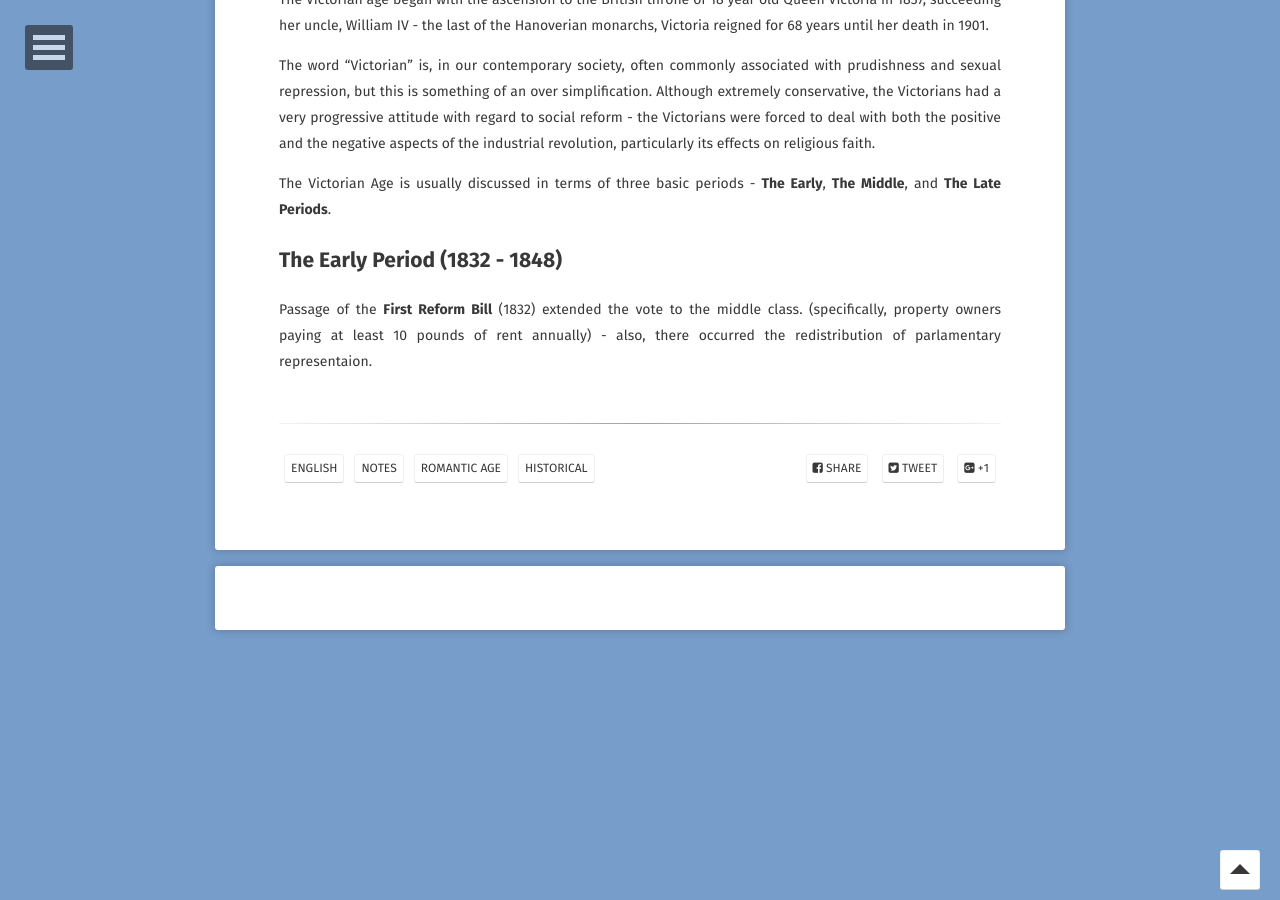
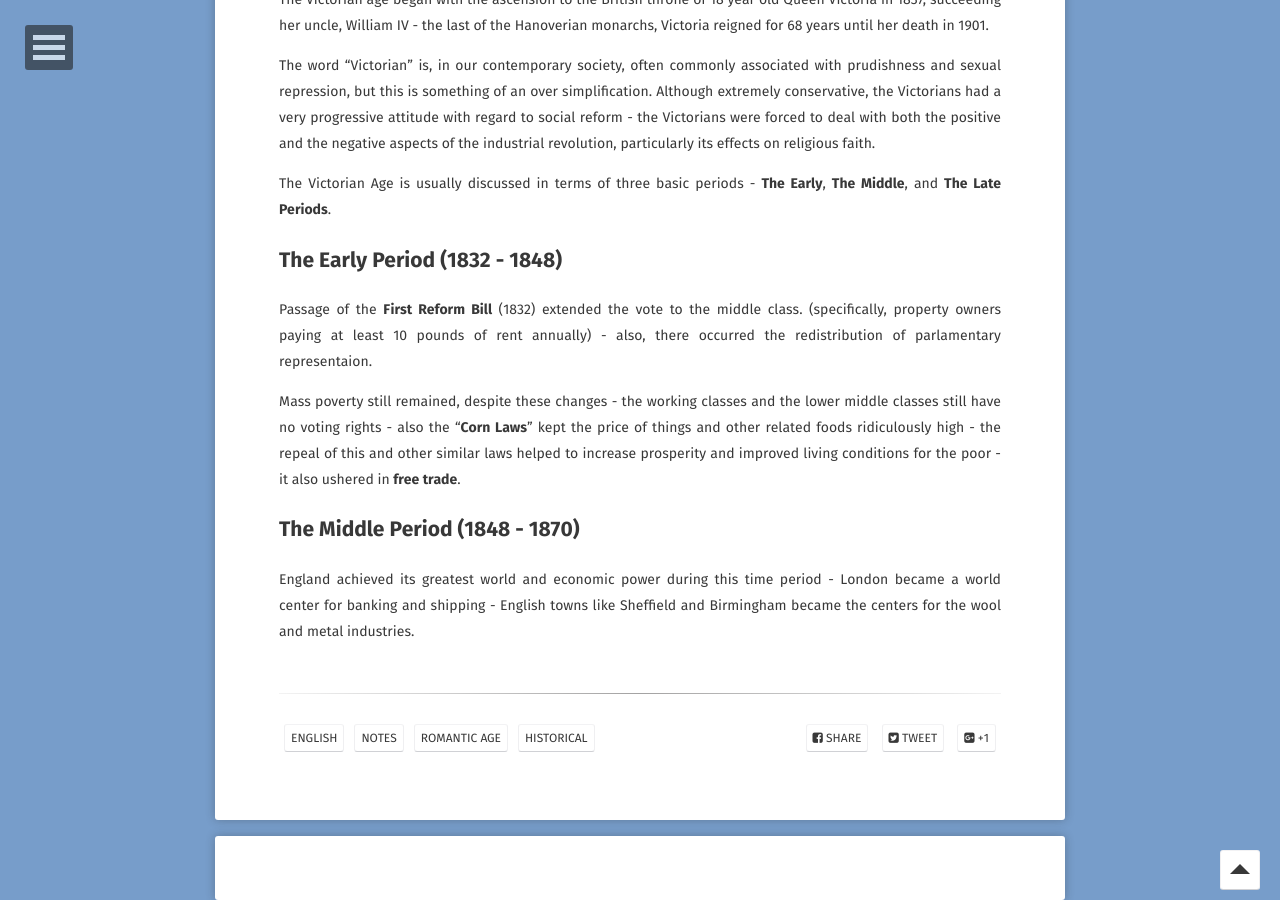
Before and after one commit to EthenStrine/site, a Jekyll site: the page built from _posts/2019-04-16-victoria.md, in a window 1280 px wide and 900 px high, scrolled down 687 px. Built offline with Jekyll 4.4.1, drawn with Linux system fonts in a browser that asks for light colours; some web fonts are replaced; comment, search, counter and statistics services are not loaded.

Commit message:
Update 2019-04-16-victoria.md

```diff
--- a/_posts/2019-04-16-victoria.md
+++ b/_posts/2019-04-16-victoria.md
@@ -21,3 +21,9 @@ The Victorian Age is usually discussed in terms of three basic periods - **The E
 ## The Early Period (1832 - 1848)
 
 Passage of the **First Reform Bill** (1832) extended the vote to the middle class. (specifically, property owners paying at least 10 pounds of rent annually) - also, there occurred the redistribution of parlamentary representaion.
+
+Mass poverty still remained, despite these changes - the working classes and the lower middle classes still have no voting rights - also the "**Corn Laws**" kept the price of things and other related foods ridiculously high - the repeal of this and other similar laws helped to increase prosperity and improved living conditions for the poor - it also ushered in **free trade**.
+
+## The Middle Period (1848 - 1870)
+
+England achieved its greatest world and economic power during this time period - London became a world center for banking and shipping - English towns like Sheffield and Birmingham became the centers for the wool and metal industries.
```
